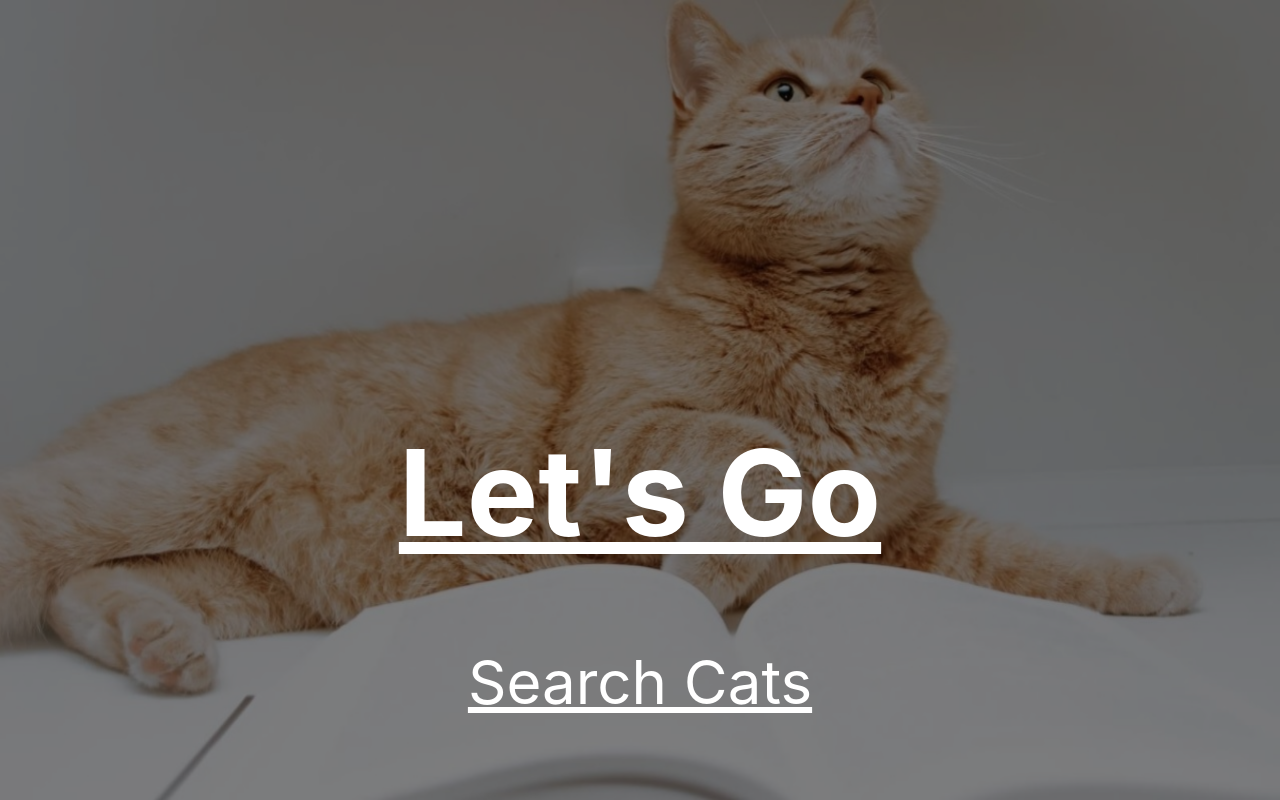
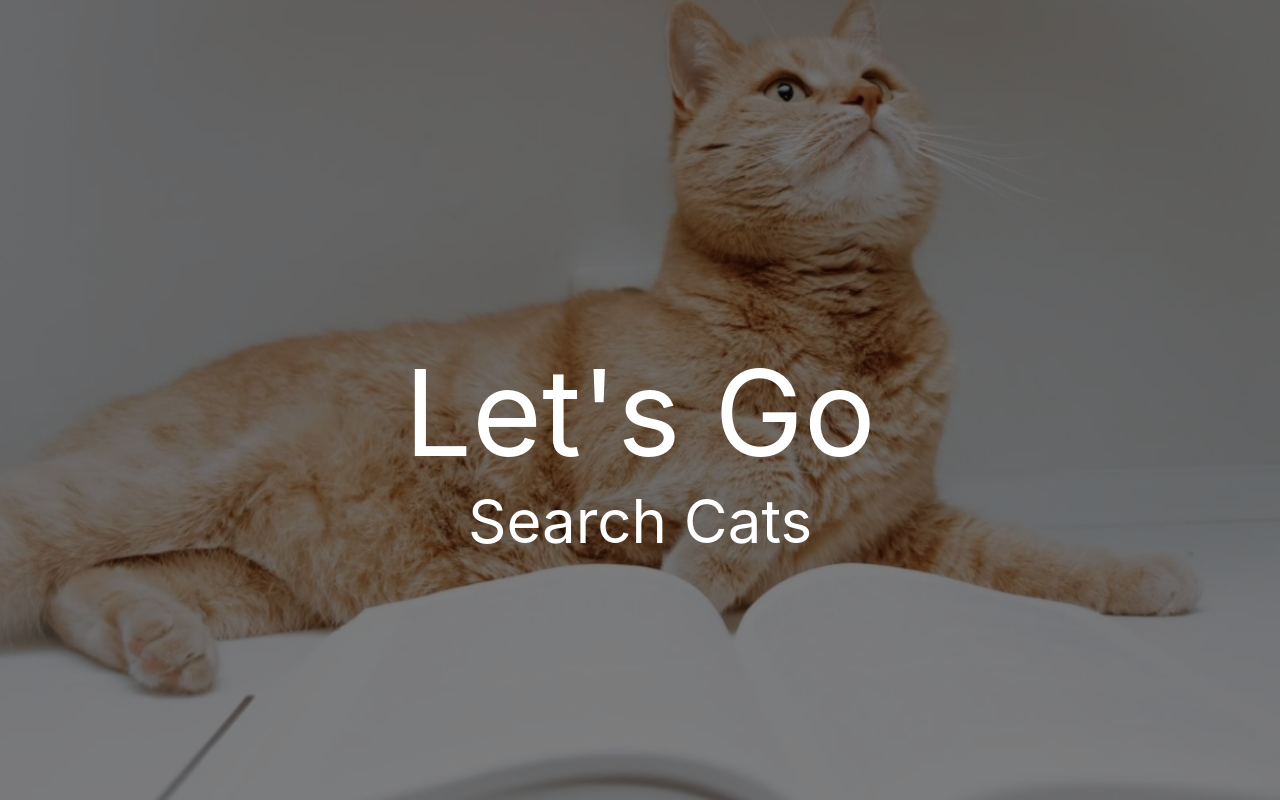
Before and after one commit to JuneHyung/CatList, a React (Create React App) app in the folder FrontEnd/: page / in a window 1280 px wide. Built offline with nearby package versions, Linux system fonts and the light colour scheme.

Commit message:
feat : mdiIcon Component추가, node-sass 추가

```diff
--- a/FrontEnd/package.json
+++ b/FrontEnd/package.json
@@ -3,9 +3,11 @@
   "version": "0.1.0",
   "private": true,
   "dependencies": {
+    "@mdi/js": "^7.2.96",
     "@testing-library/jest-dom": "^5.17.0",
     "@testing-library/react": "^13.4.0",
     "@testing-library/user-event": "^13.5.0",
+    "node-sass": "^7.0.3",
     "react": "^18.2.0",
     "react-dom": "^18.2.0",
     "react-redux": "^8.1.2",
--- a/FrontEnd/src/App.jsx
+++ b/FrontEnd/src/App.jsx
@@ -1,5 +1,5 @@
 // import logo from './logo.svg';
-import './assets/css/App.css';
+import './assets/css/App.scss';
 import Content from './componenets/common/Content';
 
 const App = ()=> {
--- a/FrontEnd/src/assets/css/App.css
+++ /dev/null
@@ -1,9 +0,0 @@
-@import './menu/menu.css';
-@import './intro/introPage.css';
-.App {
-  text-align: center;
-}
-
-.content-box{
-  height:100vh;
-}
--- /dev/null
+++ b/FrontEnd/src/assets/css/App.scss
@@ -0,0 +1,22 @@
+@import './menu/menu.scss';
+@import './intro/introPage.scss';
+
+/*! minireset.css v0.0.6 | MIT License | github.com/jgthms/minireset.css */
+html,body,p,ol,ul,li,dl,dt,dd,blockquote,figure,fieldset,legend,textarea,pre,iframe,hr,h1,h2,h3,h4,h5,h6{margin:0;padding:0}
+h1,h2,h3,h4,h5,h6{font-size:100%;font-weight:normal}
+a{text-decoration:none; color:black;}
+ul{list-style:none}
+button,input,select{margin:0}
+html{box-sizing:border-box}
+*,*::before,*::after{box-sizing:inherit}
+img,video{height:auto;max-width:100%}
+iframe{border:0}
+table{border-collapse:collapse;border-spacing:0}td,th{padding:0}
+
+.App {
+  text-align: center;
+}
+
+.content-box{
+  height:100vh;
+}
--- a/FrontEnd/src/assets/css/menu/menu.css
+++ b/FrontEnd/src/assets/css/menu/menu.scss
@@ -155,6 +155,7 @@
     -webkit-transform: translate3d(0px, -440px, 0);
     transform: translate3d(0px, -440px, 0);
 }
+
 .toggleDarkBtn {
     background-color: #696969;
 }
--- /dev/null
+++ b/FrontEnd/src/componenets/common/MdiIcon.jsx
@@ -0,0 +1,10 @@
+import * as mdiIcons from "@mdi/js";
+
+const MdiIcon = ({name}) =>{
+  return (
+    <svg width="24" height="24" viewBox="0 0 24 24" className='custom-icon'>
+      <path d={mdiIcons[name]}></path>
+    </svg>
+  )
+}
+export default MdiIcon
--- a/FrontEnd/src/componenets/menu/Menu.jsx
+++ b/FrontEnd/src/componenets/menu/Menu.jsx
@@ -2,8 +2,8 @@ import MenuItem from "./MenuItem"
 
 const Menu = () => {
   const menuList = [
-    {path: '/', label: 'Intro'},
-    {path: '/catList', label: 'CatList'},
+    {path: '/', label: 'Intro', icon: 'mdiHumanGreetingVariant'},
+    {path: '/catList', label: 'CatList', icon: 'mdiCat'},
   ]
   return (
     <nav className="menu-list">
--- a/FrontEnd/src/componenets/menu/MenuItem.jsx
+++ b/FrontEnd/src/componenets/menu/MenuItem.jsx
@@ -1,9 +1,13 @@
 import { Link } from "react-router-dom"
+import MdiIcon from "../common/MdiIcon";
 
 const MenuItem = ({itemInfo}) => {
   return (
     <li className="menu-item" key={itemInfo.path}>
-      <Link to={`${itemInfo.path}`}>{itemInfo.label}</Link>
+      <Link to={itemInfo.path}>
+        <MdiIcon name={itemInfo.icon} />
+        {itemInfo.label}
+      </Link>
     </li>
   )
 }
```
Also changed, not shown: FrontEnd/src/assets/css/intro/introPage.scss (renamed from FrontEnd/src/assets/css/intro/introPage.css), 1 other file (tests, documents, lock files or other folders).
